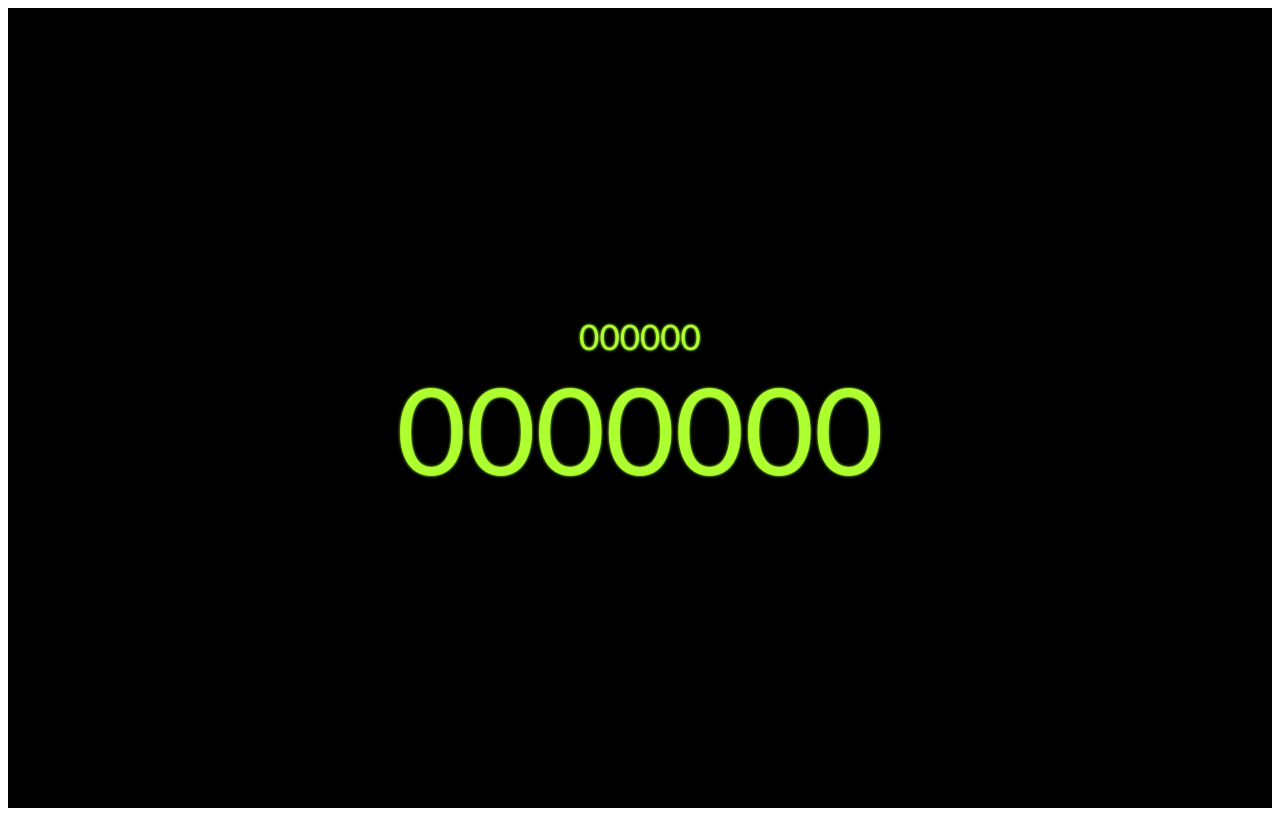
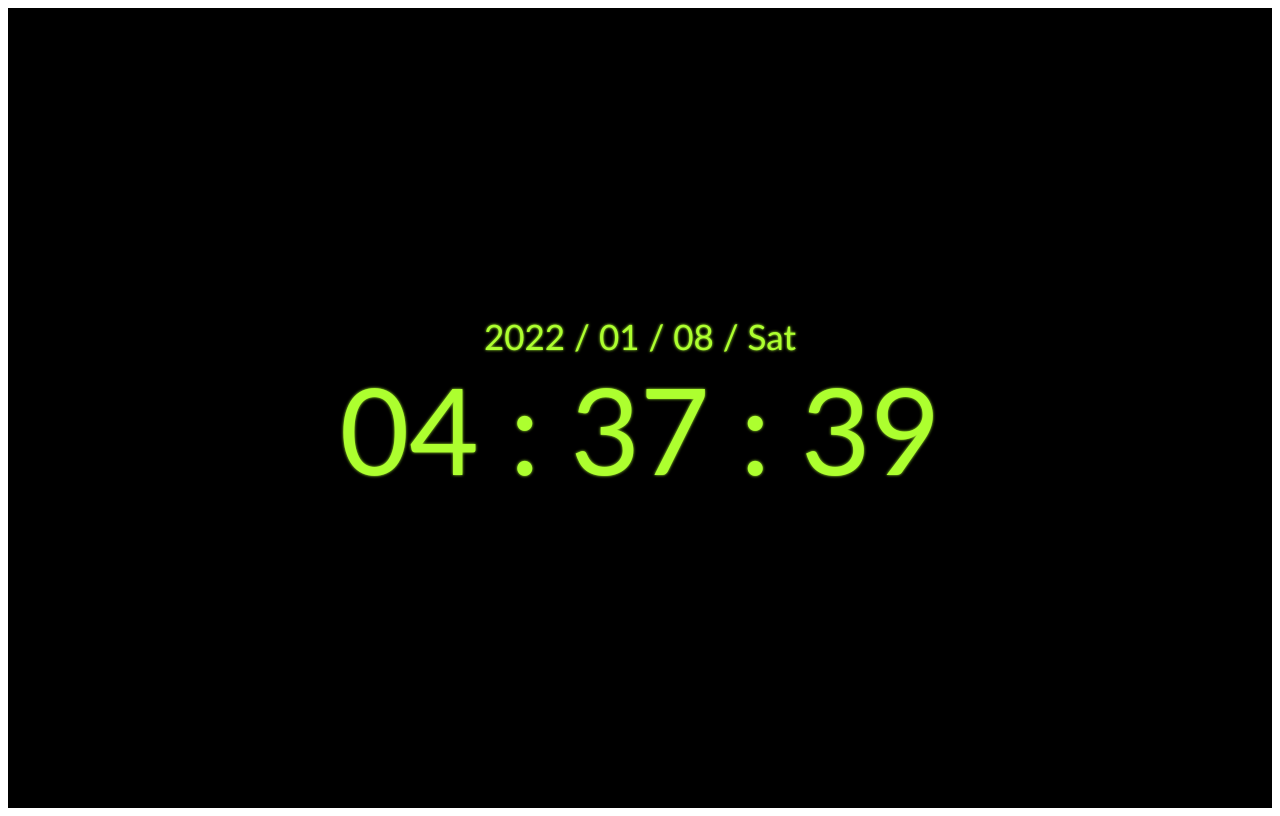
Before and after one commit to hirata423/DigitalWatch_Sample, a plain HTML site: page index.html in a window 1280 px wide. Drawn offline with Linux system fonts and the light colour scheme.

Commit message:
third-commit

```diff
--- a/index.html
+++ b/index.html
@@ -7,61 +7,63 @@
 </head>
 <body>
     <div id="container">
-        <div id='Watch'>
-            <p id='WatchCalendar'>000000</p>
-            <p id='WatchTimer'>0000000</p>
+        <div id='watch'>
+            <p id='watchCalendar'></p>
+            <p id='watchTimer'></p>
         </div>
     </div>
     <script>
 
 
         //WatchCalendarに取得したデータを渡す
-        const Watch = () =>{
+        let watch = () =>{
             //データ取得
-            const date = new Date();
+            let date = new Date();
             //西暦のデータ
-            const year = date.getFullYear();
+            let year = date.getFullYear();
             //月のデータ
-            const month = date.getMonth() + 1; //月が代入される
+            let month = date.getMonth() + 1; //月が代入される
             //日にちのデータ
-            const dayNum= date.getDate()
+            let dayNum= date.getDate()
             //曜日のデータ
-            const day = date.getDay();
-            const daylist = ["日","月","火","水","木","金","土"]
-            const result = daylist[day]
+            let day = date.getDay();
+            let daylist = ["Mon","Sun","Thu","Wed","Tue","Fri","Sat"]
+            let result = daylist[day]
             //時間のデータ
-            const hour = date.getHours();
+            let hour = date.getHours();
             //分のデータ
-            const minutes = date.getMinutes();
+            let minutes = date.getMinutes();
             //秒のデータ
-            const seconds = date.getSeconds();
+            let seconds = date.getSeconds();
 
         //常に２行で表示させる処理
-        if (month < 10){month= "0" + month;}
-        if (dayNum <10){dayNum= "0" + dayNum;}
-        if (hour <10){hour= "0" + hour;}
-        if (minutes <10){minutes= "0" + minutes;}
-        if (seconds <10){seconds= "0" + seconds;}
+        if (month < 10){month = "0" + month};
+        if (dayNum <10){dayNum = "0" + dayNum};
+        if (hour <10){hour = "0" + hour};
+        if (minutes <10){minutes = "0" + minutes};
+        if (seconds <10){seconds = "0" + seconds};
 
         //m文字列の並び替え処理
-        const today = year + '/' + month + '/' + dayNum$ + day;
-        const nowtime = hour + ':' + minutes + ':' +seconds;
+        const today = year + ' / ' + month + ' / ' + dayNum + ' / ' + daylist[day];
+        const nowtime = hour + ' : ' + minutes + ' : ' + seconds;
+
 
         //並び替えた文字列をPタグに渡してブラウザに出力したい
         //→文字列をPタグに代入できていない
-        document.getElementById('WatchCalendar').innerHTML = today;
-        document.getElementById('WatchTimer').innerHTML = nowtime;
+        document.getElementById("watchCalendar").innerHTML = today;
+        document.getElementById("watchTimer").innerHTML = nowtime;
 
-        //Jsで取得した時刻データを1秒ごとに変化させたい。処理を繰り返したい
-        setInterval(Watch,1000);
 
         };
 
+        //Jsで取得した時刻データを1秒ごとに変化させたい。処理を繰り返したい
+        setInterval(watch,1000);
+
         console.log(new Date);
-        console.log(WatchCalendar);
-        console.log(WatchTimer);
-        console.log(WatchCalendar.innerHTML);
-        console.log(WatchTimer.innerHTML);
+        console.log(watchCalendar);
+        console.log(watchTimer);
+        console.log(watchCalendar.innerHTML);
+        console.log(watchTimer.innerHTML);
         //あとは取得したデータをHTMLに反映するだけ、、
 
 
--- a/stylesheet.css
+++ b/stylesheet.css
@@ -2,7 +2,7 @@
 
 /*--装飾--*/
 
-#container{
+ #container{
     width:100%;
     height:100vh;
     background-color: black;
@@ -13,17 +13,17 @@
 
 }
 
-#Watch{
+ #watch{
     font-family: "Gill Sans", sans-serif;
     color: greenyellow;
     text-align: center;
     text-shadow: 0 0 3px greenyellow;
 }
-#WatchCalendar{
+ #watchCalendar{
     font-size: 35px;
     margin: 0px;
 }
-#WatchTimer{
+ #watchTimer{
     font-size: 120px;
     margin: 0px;
 }
```
